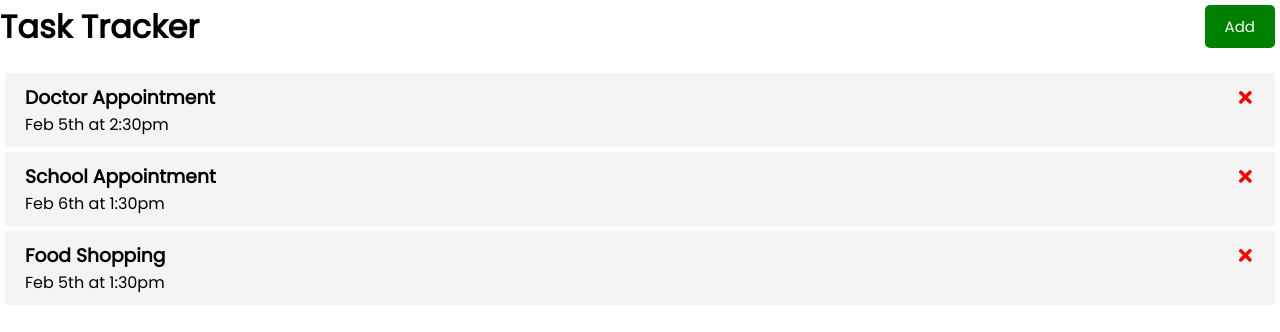
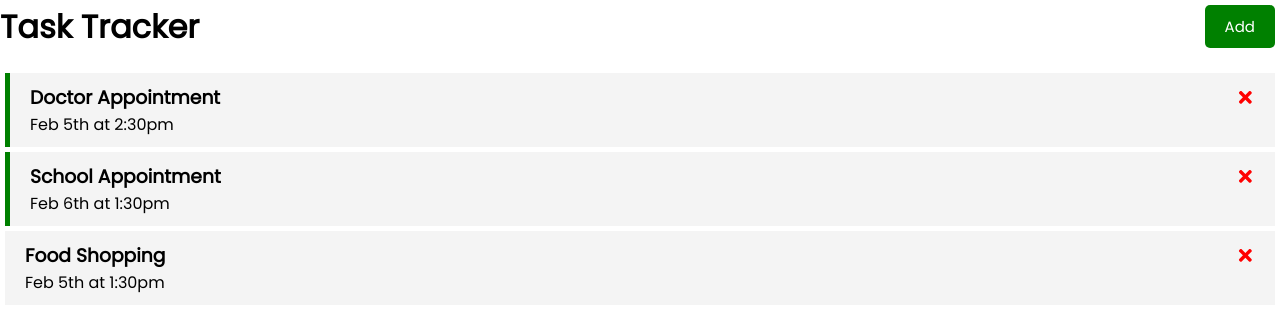
Before and after one commit to Santosh155/task-tracker, a React (Create React App) app: page / in a window 1280 px wide. Shown: the top 332 px of the page. Built offline with nearby package versions, Linux system fonts and the light colour scheme.

Commit message:
toggle reminder created

```diff
--- a/src/App.js
+++ b/src/App.js
@@ -27,10 +27,15 @@ function App() {
 const taskDelete = (id) => {
   setTasks(tasks.filter((task)=>task.id !== id))
 }
+
+const toggleReminder = (id) => {
+  setTasks(tasks.map((task)=>task.id === id ? {...task, reminder: !task.reminder}: task))
+}
   return (
     <div className="App">
       <Header />
-      {tasks.length > 0 ? <AvailableTask tasks={tasks} onDelete={taskDelete}/> : 'No Task to Show'}
+      {tasks.length > 0 ? <AvailableTask tasks={tasks} onDelete={taskDelete} onToggle={toggleReminder}/>
+      : 'No Task to Show'}
     </div>
   );
 }
--- a/src/components/AvailableTask.js
+++ b/src/components/AvailableTask.js
@@ -1,9 +1,9 @@
 import Task from './Task'
 
-const AvailableTask = ({tasks, onDelete}) =>{
+const AvailableTask = ({tasks, onDelete, onToggle}) =>{
     return (
         <>
-            {tasks.map((task) =>(<Task key={task.id} task={task} onDelete={onDelete}/>))}
+            {tasks.map((task) =>(<Task key={task.id} task={task} onDelete={onDelete} onToggle={onToggle}/>))}
         </>
     )
 }
--- a/src/components/Task.js
+++ b/src/components/Task.js
@@ -1,8 +1,8 @@
 import {FaTimes} from 'react-icons/fa'
 
-const Task = ({task, onDelete}) => {
+const Task = ({task, onDelete, onToggle}) => {
     return (
-        <div className="task">
+        <div className={`task ${task.reminder ? 'reminder' : ''}`}  onDoubleClick={() =>onToggle(task.id)}>
             <h3>{task.text} <FaTimes style={{color: 'red', cursor: 'pointer'}} onClick={()=>onDelete(task.id)}/></h3>
             <p>{task.day}</p>
         </div>
```
Also changed, not shown: src/components/AddTask.js (added, +21 -0 lines).
